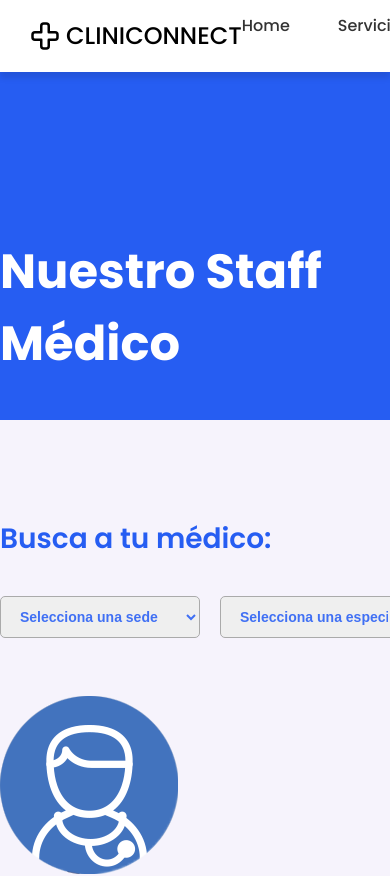
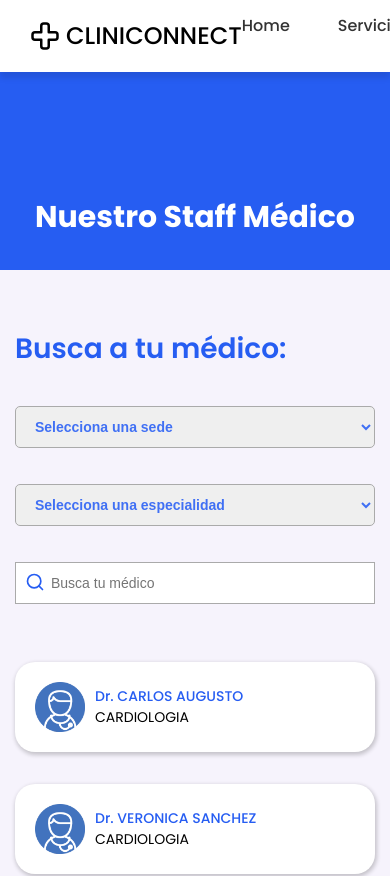
Before and after one commit to No-Country/c14-18-ft-node-react, a Next.js app in the folder frontend/: page /staff-medico in a window 390 px wide. Shown: the top 876 px of the page. Built offline with nearby package versions, Linux system fonts and the light colour scheme; no server answers.

Commit message:
Fixed bug on historial de citas

```diff
--- a/frontend/src/app/(pages)/(routes)/staff-medico/page.jsx
+++ b/frontend/src/app/(pages)/(routes)/staff-medico/page.jsx
@@ -50,12 +50,12 @@ const StaffMedico = () => {
                     <div className='staff__content__doctors__grid' >
                         {doctors.map(({ id, name, specialty, availability }) => (
                             <div className='doctor__card' key={id}>
-                            <img src='/medicos-icon.png' alt="doctor-avatar" />
-                            <div className='doctor__card__content'>
-                                <span className='doctor__card__title'>Dr. {name}</span>
-                                <span>{specialty}</span>
+                                <img src='/medicos-icon.png' alt="doctor-avatar" />
+                                <div className='doctor__card__content'>
+                                    <span className='doctor__card__title'>Dr. {name}</span>
+                                    <span>{specialty}</span>
+                                </div>
                             </div>
-                        </div>
                         ))}
                     </div>
                 </div>
--- a/frontend/src/app/(pages)/(routes)/staff-medico/staffMedico.css
+++ b/frontend/src/app/(pages)/(routes)/staff-medico/staffMedico.css
@@ -1,7 +1,7 @@
 .staff__banner {
     display: flex;
-    min-height: 350px;
-    background-color: #265df2;
+    min-height: 300px;
+    background-color: var(--blue);
 }
 
 .staff__banner__title {
@@ -16,20 +16,20 @@
 .staff__banner__title span {
     font-size: 48px;
     font-weight: 700;
-    color: #fff;
+    color: var(--white);
 }
 
 .staff__content__container {
     max-width: 1120px;
     width: 100%;
     margin: 0 auto;
-    padding: 70px 0;
+    padding: 60px 0;
 }
 
 .staff__content__title {
     font-size: 28px;
     font-weight: 600;
-    color: #265df2;
+    color: var(--blue);
 }
 
 .staff__content__filters {
@@ -43,12 +43,12 @@
     width: 100%;
     font-size: 14px;
     font-weight: 400;
-    border: 1px solid #aaa;
+    border: 1px solid var(--light-gray);
     padding: 0 15px;
     height: 42px;
     margin: 8px 0;
     cursor: pointer;
-    color: #4070f4;
+    color: var(--light-blue);
     font-weight: 600;
     border-radius: 5px;
 }
@@ -66,7 +66,7 @@
     outline: none;
     font-size: 14px;
     font-weight: 400;
-    border: 1px solid #aaa;
+    border: 1px solid var(--light-gray);
     height: 42px;
     box-sizing: border-box;
     width: 100%;
@@ -77,11 +77,11 @@
     position: absolute;
     top: 10px;
     left: 10px;
-    color: #265df2;
+    color: var(--blue);
 }
 
 .staff__content__doctors {
-    min-height: 720px;
+    min-height: 600px;
     padding-top: 50px;
 }
 
@@ -90,3 +90,88 @@
     grid-template-columns: repeat(auto-fit, minmax(200px, 1fr));
     gap: 32px;
 }
+
+.doctor__card {
+    display: flex;
+    align-items: center;
+    background-color: var(--white);
+    height: 90px;
+    border-radius: 20px;
+    box-shadow: 1px 2px 4px 1px rgb(0 0 0 / 0.2);
+    padding: 0 10px;
+    transition: all 0.2s;
+    cursor: pointer;
+}
+
+.doctor__card:hover {
+    background-color: var(--blue);
+}
+
+.doctor__card:hover span{
+    color: #fff;
+}
+
+.doctor__card img {
+    width: 50px;
+    height: 50px;
+    padding: 0 10px;
+}
+
+.doctor__card__content {
+    display: flex;
+    flex-direction: column;
+    font-size: 14px;
+}
+
+.doctor__card__title {
+    color: var(--blue);
+    font-weight: 500;
+}
+
+@media (max-width: 1200px) {
+    .staff__content__container {
+        padding: 50px 15px;
+        box-sizing: border-box;
+    }
+
+    .staff__banner__title {
+        padding: 0 15px;
+    }
+}
+
+@media (max-width:540px) {
+
+    .staff__banner {
+        min-height: 200px;
+    }
+
+    .staff__banner__title {
+        max-width: 1120px;
+        width: 100%;
+        margin: 30px auto;
+        display: flex;
+        justify-content: center;
+        align-items: end;
+    }
+
+    .staff__banner__title span {
+        font-size: 30px;
+        font-weight: 700;
+        color: var(--white);
+    }
+
+    .staff__content__container {
+        padding: 30px 15px;
+        box-sizing: border-box;
+    }
+
+    .staff__content__filters {
+        display: grid;
+        grid-template-columns: repeat(1, minmax(200px, 1fr));
+        gap: 20px;
+    }
+
+    .staff__filter__doctor {
+        grid-column: span 1;
+    }
+}
--- a/frontend/src/app/(users)/myaccount/(routes)/historial-citas/page.jsx
+++ b/frontend/src/app/(users)/myaccount/(routes)/historial-citas/page.jsx
@@ -22,7 +22,7 @@ const HistorialCitas = () => {
 
         const fetch = async () => {
             const res = await fetchCitas(userDocumentId)
-            const citasData = res.map(cita => {
+            const citasData = res?.map(cita => {
                 const date = new Date(cita.date);
                 const formattedDate = format(date, 'EEE dd MMM p', {locale: es});
                 return { ...cita, date, formattedDate };
--- a/frontend/src/app/globals.css
+++ b/frontend/src/app/globals.css
@@ -1,4 +1,13 @@
 @import url('https://fonts.googleapis.com/css2?family=Poppins:wght@400;500;600;700&display=swap');
+
+:root {
+  --blue: #265df2;
+  --light-blue: #4070f4;
+  --white: #fff;
+  --dark: #202020;
+  --gray: #333;
+  --light-gray: #aaa;
+}
 
 html,
 body {
--- a/frontend/src/components/MainNav.jsx
+++ b/frontend/src/components/MainNav.jsx
@@ -19,7 +19,7 @@ const MainNav = () => {
             active: pathname === '/services' ? true : false
         },
         {
-            title: 'Staff Medico',
+            title: 'Staff Médico',
             path: '/staff-medico',
             active: pathname === '/staff-medico' ? true : false
         },
```
Also changed, not shown: frontend/src/app/(auth)/log-in/page.jsx (+4 -3 lines), frontend/src/app/(pages)/(routes)/landing.css (+8 -9 lines).
